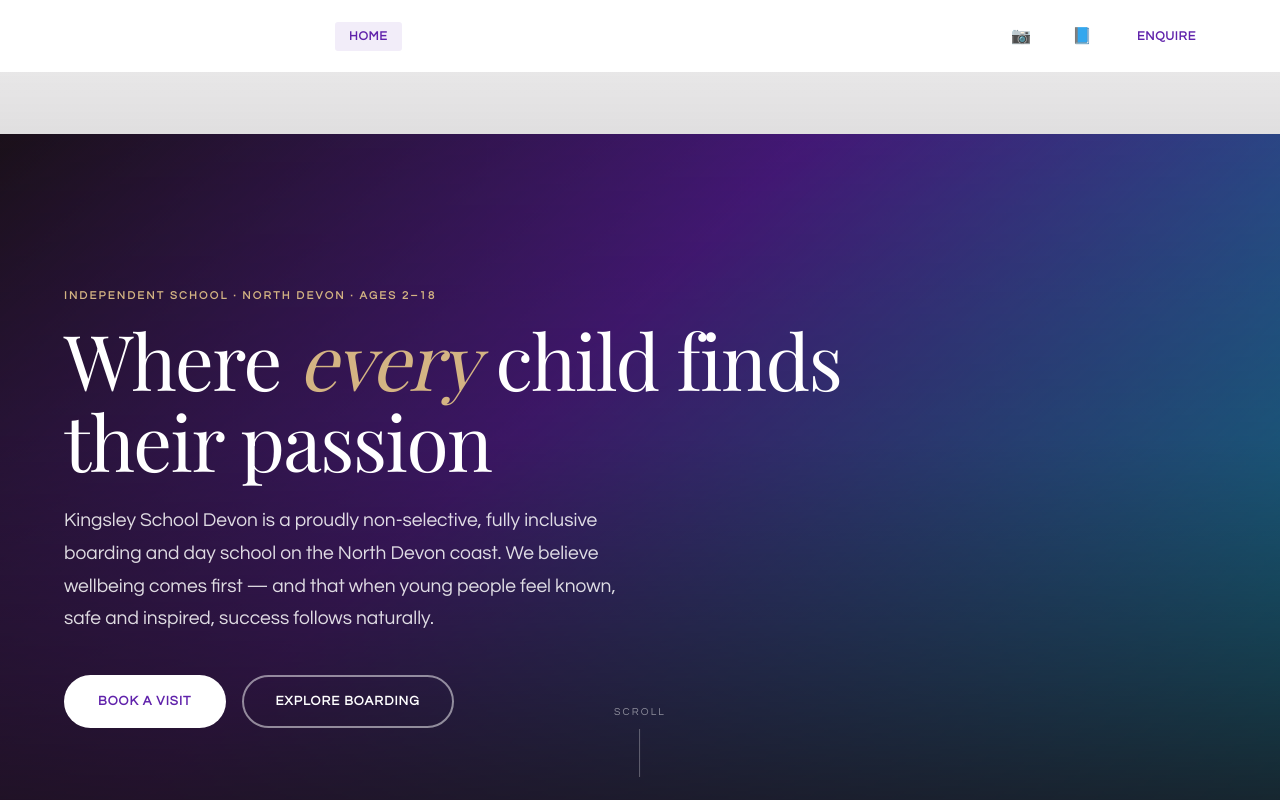
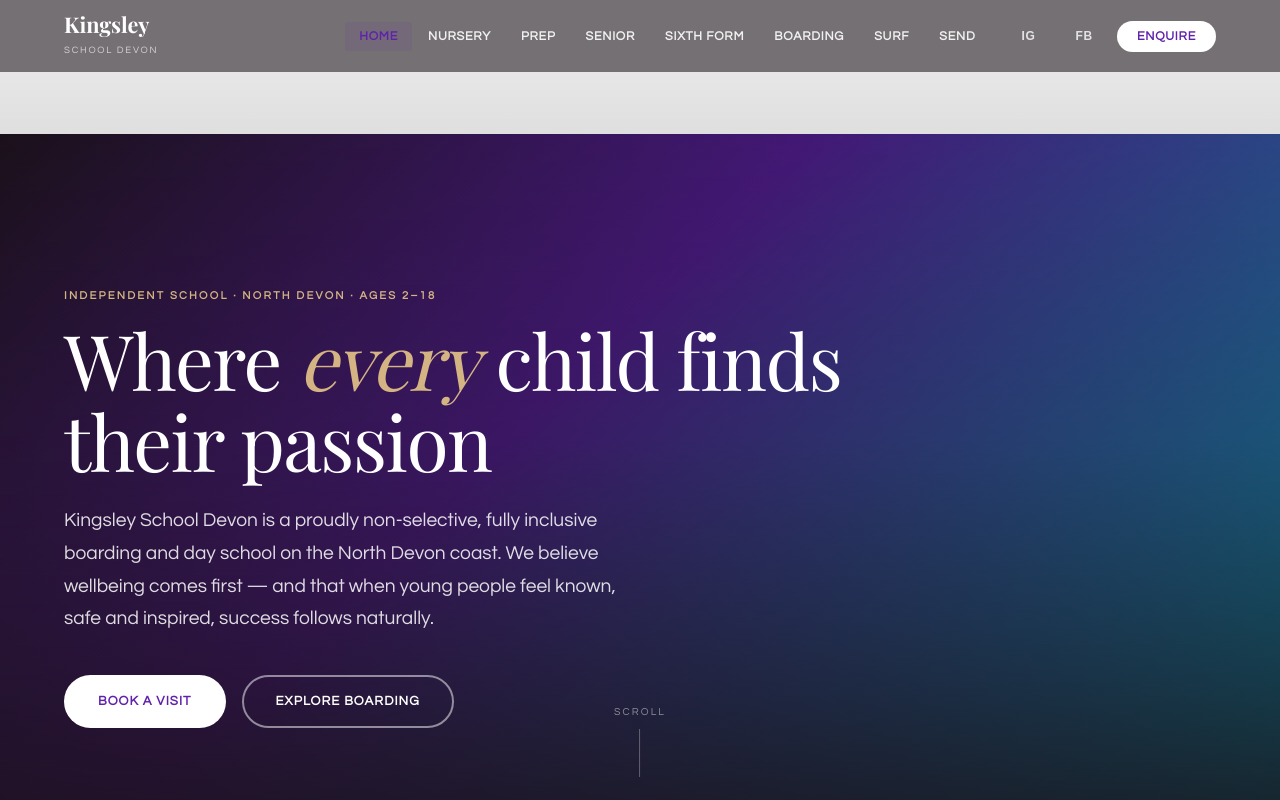
Before and after one commit to Ruth132/kingsley-website, a plain HTML site: page index.html in a window 1280 px wide. Shown: the top 800 px of the page. Drawn offline with nearby package versions, Linux system fonts and the light colour scheme; a web font is replaced by a local one.

Commit message:
Fix: nav visible on page load, dark semi-transparent background over hero

```diff
--- a/nav.js
+++ b/nav.js
@@ -61,8 +61,8 @@
   <ul class="nav-links">${navLinks}
     <li>
       <div class="nav-social">
-        <a href="https://www.instagram.com/kingsleyschool/" target="_blank" rel="noopener" title="Instagram">📷</a>
-        <a href="https://www.facebook.com/KingsleySchoolDevon" target="_blank" rel="noopener" title="Facebook">📘</a>
+        <a href="https://www.instagram.com/kingsleyschool/" target="_blank" rel="noopener" title="Instagram" style="font-size:0.75rem;font-family:sans-serif;">IG</a>
+        <a href="https://www.facebook.com/KingsleySchoolDevon" target="_blank" rel="noopener" title="Facebook" style="font-size:0.75rem;font-family:sans-serif;">FB</a>
       </div>
     </li>
     <li><a href="mailto:admissions@kingsleydevon.com" class="nav-enquire">Enquire</a></li>
--- a/style.css
+++ b/style.css
@@ -128,6 +128,8 @@
   align-items: center;
   justify-content: space-between;
   padding: 0 var(--gutter);
+  background: rgba(26,17,24,0.6);
+  backdrop-filter: blur(8px);
   transition: background var(--transition), box-shadow var(--transition);
 }
 
@@ -138,7 +140,8 @@
 }
 
 .site-nav.dark-hero {
-  background: transparent;
+  background: rgba(26,17,24,0.6);
+  backdrop-filter: blur(8px);
 }
 
 .nav-logo {
```
